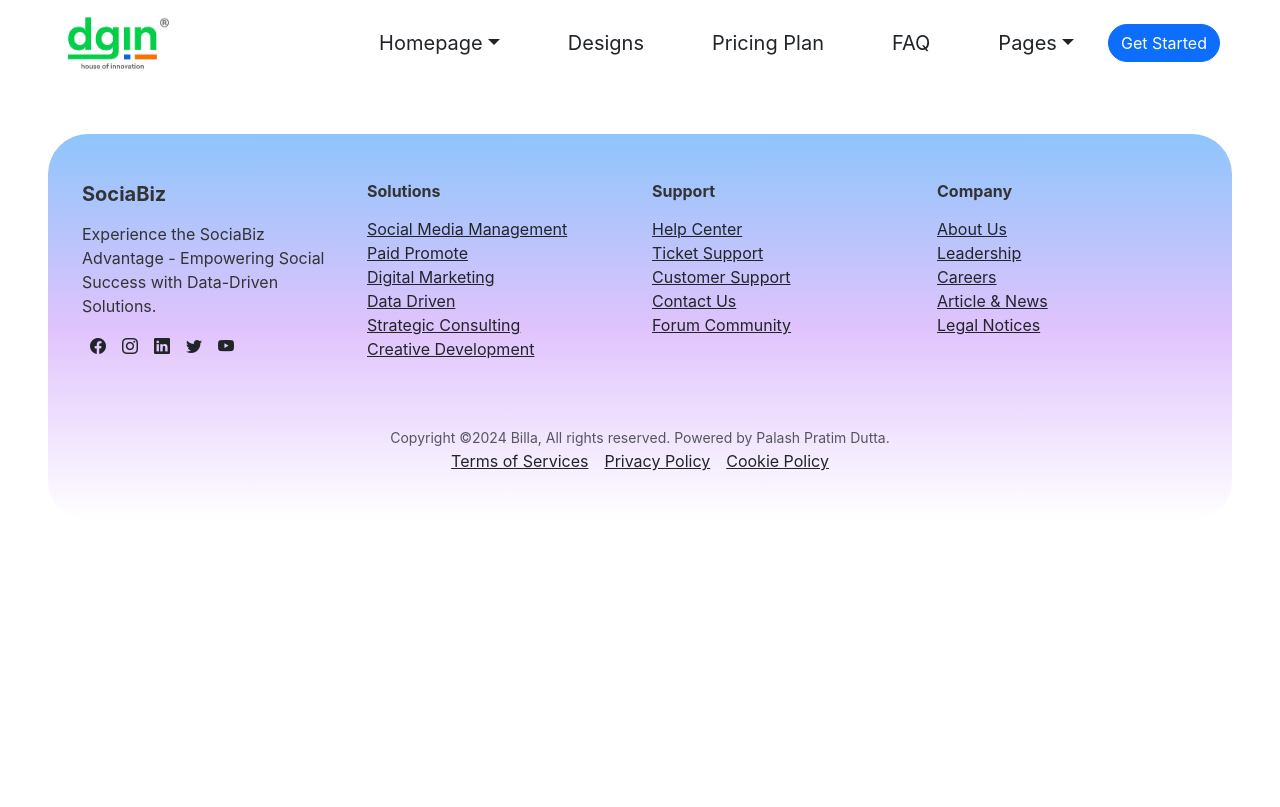
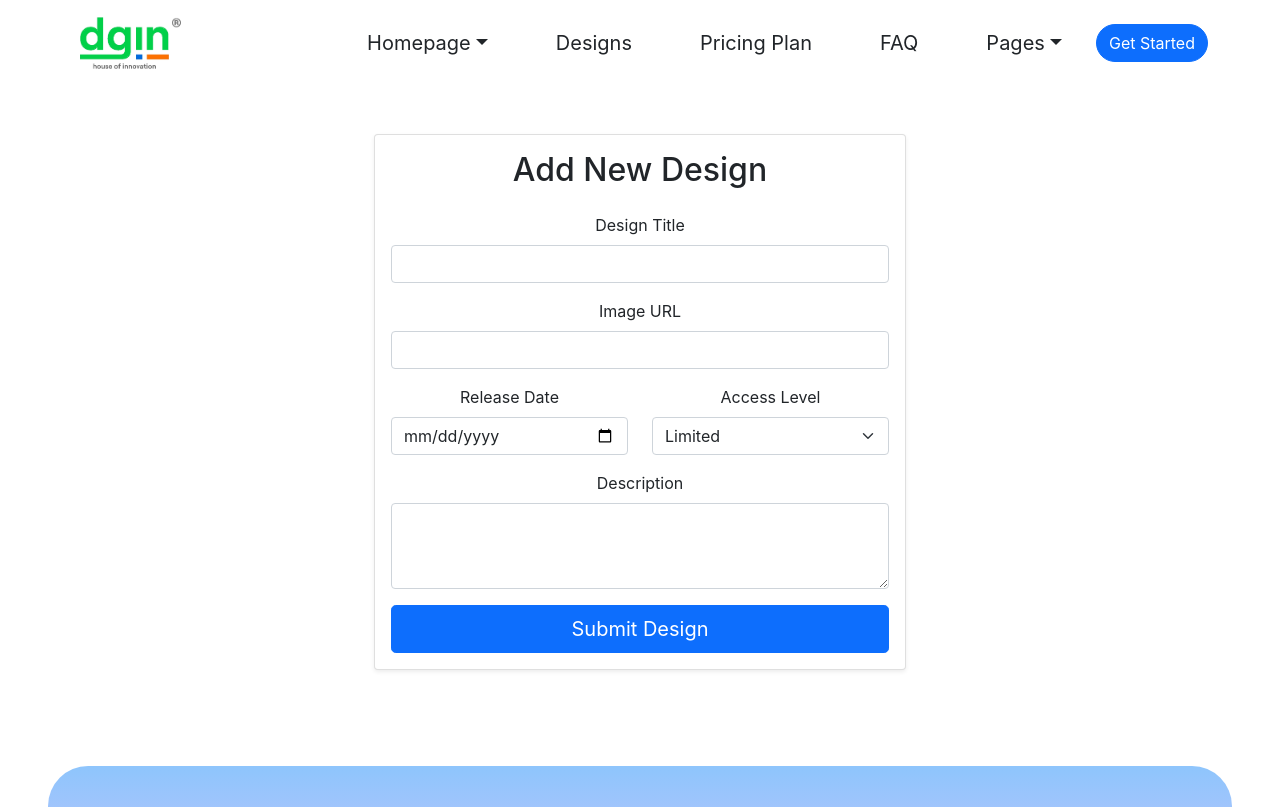
Before and after one commit to deka014/sideGig, a React (Create React App) app: page /add-design-form in a window 1280 px wide. Shown: the top 807 px of the page. Built offline with nearby package versions, Linux system fonts and the light colour scheme.

Commit message:
Create AddDesignForm

```diff
--- a/package.json
+++ b/package.json
@@ -2,6 +2,7 @@
   "name": "dgin",
   "version": "0.1.0",
   "private": true,
+  "proxy": "http://localhost:4000",
   "dependencies": {
     "@testing-library/jest-dom": "^5.17.0",
     "@testing-library/react": "^13.4.0",
@@ -13,6 +14,7 @@
     "react-chartjs-2": "^5.2.0",
     "react-datepicker": "^7.5.0",
     "react-dom": "^18.2.0",
+    "react-hook-form": "^7.53.2",
     "react-router-dom": "^6.22.2",
     "react-scripts": "5.0.1",
     "react-toastify": "^10.0.4",
--- a/public/index.html
+++ b/public/index.html
@@ -38,7 +38,8 @@ integrity="sha512-Ho3tPRz6pzzlgOCffS8Hix/6ptu91D0tRYvfOx2b2dBzU6DdUDzex2TLuHj/aN
 crossorigin="anonymous"
 referrerpolicy="no-referrer"
 /> -->
-
+<!-- bootstrap cdn for AddDesignForm -->
+<link href="https://cdn.jsdelivr.net/npm/bootstrap@5.1.3/dist/css/bootstrap.min.css" rel="stylesheet">
   </head>
   <body>
     <noscript>You need to enable JavaScript to run this app.</noscript>
--- a/src/App.js
+++ b/src/App.js
@@ -31,6 +31,7 @@ import DesignArchive from './components/DesignArchive'
 import Articles from './components/Articles'
 import FAQ from './components/homepage/FAQ'
 import CreativePreview from './components/CreativePreview'
+import AddDesignForm from './components/forms/AddDesignForm'
 
 function App() {
   return (
@@ -85,6 +86,11 @@ function App() {
           <div class='col-12'>
             <Routes>
               <Route path='/content-submission' element={<ContentSubmission/>}></Route>
+            </Routes>
+          </div>
+          <div class='col-12'>
+            <Routes>
+              <Route path='/add-design-form' element={<AddDesignForm/>}></Route>
             </Routes>
           </div>
           <div class='col-12'>
--- /dev/null
+++ b/src/components/forms/AddDesignForm.jsx
@@ -0,0 +1,154 @@
+'use client'
+
+import React, { useState, useEffect } from 'react';
+import { useForm } from 'react-hook-form';
+import useUnloadWarning from '../../customHooks/useUnloadWarning';
+
+export default function Component() {
+  const { register, handleSubmit, reset, formState: { errors, isDirty } } = useForm({
+    defaultValues: {
+      title: '',
+      imageUrl: '',
+      releaseDate: '',
+      accessLevel: 'limited',
+      description: ''
+    }
+  });
+
+  const [submitStatus, setSubmitStatus] = useState({ message: '', isError: false });
+  const [isSubmitting, setIsSubmitting] = useState(false);
+
+ useUnloadWarning(isDirty,reset)
+
+  const onSubmit = async (data) => {
+    setIsSubmitting(true);
+    try {
+      const response = await fetch('/api/designs', {
+        method: 'POST',
+        headers: {
+          'Content-Type': 'application/json',
+        },
+        body: JSON.stringify(data),
+      });
+
+      if (response.ok) { //status 201
+        console.log(response)
+        setSubmitStatus({ message: 'Design added successfully!', isError: false });
+        reset(); //resets the form fields
+      } else {
+        throw new Error('Failed to add design');
+      }
+    } catch (error) {
+      console.log('error in adf.jsx',error)
+      setSubmitStatus({ message: 'Failed to submit the form. Please try again.', isError: true });
+    } finally {
+      setIsSubmitting(false);
+    }
+  };
+
+  return (
+    <div className="container py-5">
+      <div className="row justify-content-center">
+        <div className="col-md-8 col-lg-6">
+          <div className="card shadow-sm">
+            <div className="card-body">
+              <h2 className="card-title text-center mb-4">Add New Design</h2>
+              {submitStatus.message && (
+                <div className={`alert ${submitStatus.isError ? 'alert-danger' : 'alert-success'}`} role="alert">
+                  {submitStatus.message}
+                </div>
+              )}
+              <form onSubmit={handleSubmit(onSubmit)}>
+                <div className="mb-3">
+                  <label htmlFor="title" className="form-label">Design Title</label>
+                  <input
+                    type="text"
+                    className={`form-control ${errors.title ? 'is-invalid' : ''}`}
+                    id="title"
+                    {...register("title", { required: "Title is required" })}
+                    disabled={isSubmitting}
+                  />
+                  {errors.title && <div className="invalid-feedback">{errors.title.message}</div>}
+                </div>
+
+                <div className="mb-3">
+                  <label htmlFor="imageUrl" className="form-label">Image URL</label>
+                  <input
+                    type="text"
+                    className={`form-control ${errors.imageUrl ? 'is-invalid' : ''}`}
+                    id="imageUrl"
+                    {...register("imageUrl", {
+                      required: "Image URL is required",
+                      pattern: {
+                        value: /^(ftp|http|https):\/\/[^ "]+$/,
+                        message: "Invalid URL format"
+                      }
+                    })}
+                    disabled={isSubmitting}
+                  />
+                  {errors.imageUrl && <div className="invalid-feedback">{errors.imageUrl.message}</div>}
+                </div>
+
+                <div className="row mb-3">
+                  <div className="col-md-6 mb-3 mb-md-0">
+                    <label htmlFor="releaseDate" className="form-label">Release Date</label>
+                    <input
+                      type="date"
+                      className={`form-control ${errors.releaseDate ? 'is-invalid' : ''}`}
+                      id="releaseDate"
+                      {...register("releaseDate", { required: "Release Date is required" })}
+                      disabled={isSubmitting}
+                    />
+                    {errors.releaseDate && <div className="invalid-feedback">{errors.releaseDate.message}</div>}
+                  </div>
+
+                  <div className="col-md-6">
+                    <label htmlFor="accessLevel" className="form-label">Access Level</label>
+                    <select
+                      className="form-select"
+                      id="accessLevel"
+                      {...register("accessLevel")}
+                      disabled={isSubmitting}
+                    >
+                      <option value="limited">Limited</option>
+                      <option value="monthly">Monthly</option>
+                      <option value="all">All</option>
+                    </select>
+                  </div>
+                </div>
+
+                <div className="mb-3">
+                  <label htmlFor="description" className="form-label">Description</label>
+                  <textarea
+                    className="form-control"
+                    id="description"
+                    rows="3"
+                    {...register("description")}
+                    disabled={isSubmitting}
+                  ></textarea>
+                </div>
+
+                <div className="d-grid">
+                  <button
+                    type="submit"
+                    className="btn btn-primary btn-lg"
+                    disabled={isSubmitting}
+                  >
+                    {isSubmitting ? (
+                      <>
+                        <span className="spinner-border spinner-border-sm me-2" role="status" aria-hidden="true"></span>
+                        Submitting...
+                      </>
+                    ) : (
+                      'Submit Design'
+                    )}
+                  </button>
+                </div>
+              </form>
+            </div>
+          </div>
+        </div>
+      </div>
+    </div>
+  );
+}
--- /dev/null
+++ b/src/customHooks/useUnloadWarning.js
@@ -0,0 +1,36 @@
+import { useEffect } from 'react';
+
+/**
+  Custom hook to handle the "beforeunload" and "unload" events
+  * @param {boolean} isDirty - A flag indicating if there are unsaved changes
+  * @param {Function} reset - A function to reset the form
+*/
+
+const useUnloadWarning = (isDirty, reset) => {
+  useEffect(() => {
+    const handleBeforeUnload = (event) => {
+      if (isDirty) {
+        event.preventDefault();  // Prevent the browser from continuing without the user's confirmation.
+        event.returnValue = '';  // This displays the browser's default confirmation dialog.
+      }
+    };
+
+    const handleUnload = () => {
+      if (isDirty) {
+        reset(); // Clear the form when leaving.
+      }
+    };
+
+    //These event listeners are added to the window object to monitor the user's actions.
+    window.addEventListener('beforeunload', handleBeforeUnload);
+    window.addEventListener('unload', handleUnload);
+
+    //cleanup
+    return () => {
+      window.removeEventListener('beforeunload', handleBeforeUnload);
+      window.removeEventListener('unload', handleUnload);
+    };
+  }, [isDirty, reset]);
+};
+
+export default useUnloadWarning;
```
Also changed, not shown: 1 other file (tests, documents, lock files or other folders).
